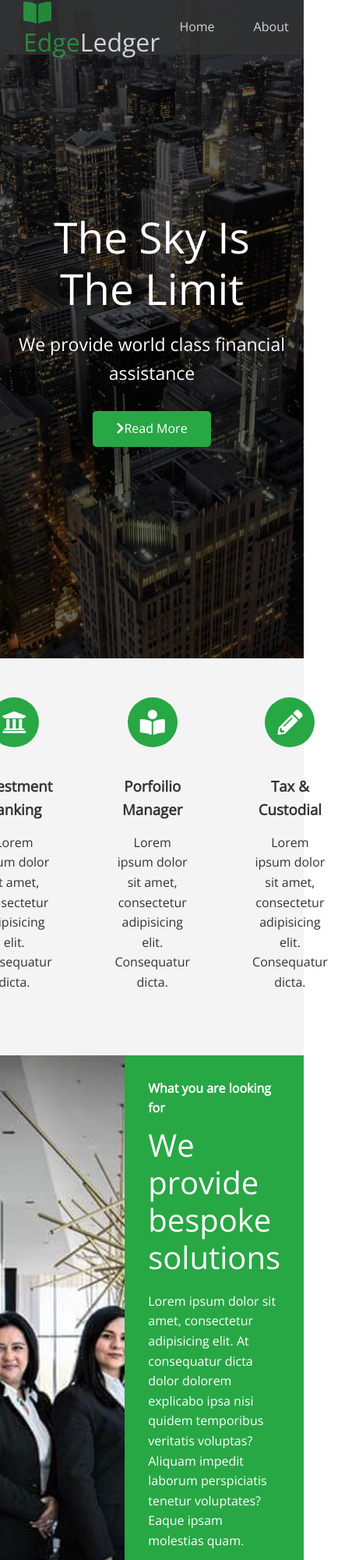
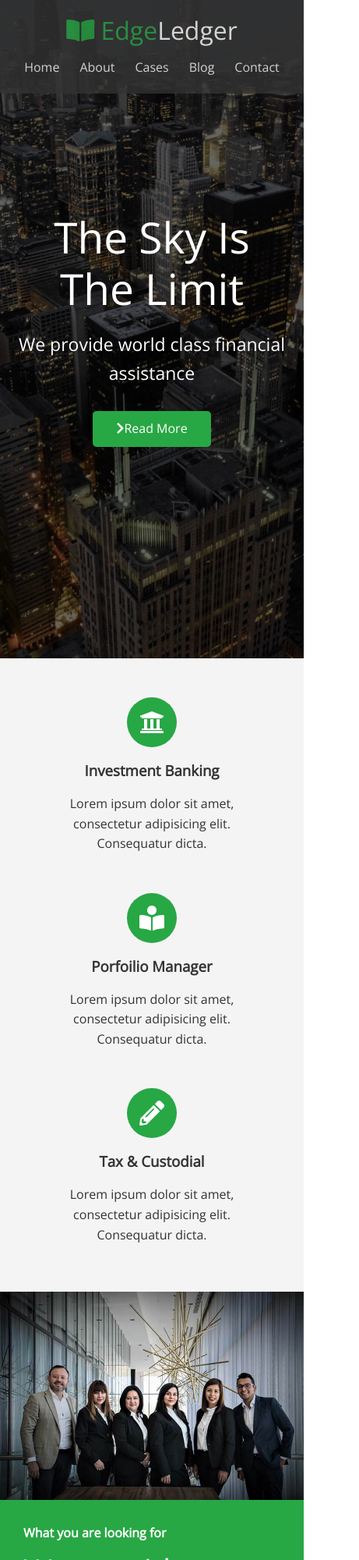
Before and after one commit to Rafael-Lopez/HTML-CSS, a plain HTML site: page EdgeLedger Website/index.html in a window 390 px wide. Shown: the top 2000 px of the page at 78% size, 461 px wide, since content can reach past the window. Drawn offline with nearby package versions, Linux system fonts and the light colour scheme.

Commit message:
EdgeLedger Website: Responsive Media Queries

```diff
--- a/EdgeLedger Website/css/style.css
+++ b/EdgeLedger Website/css/style.css
@@ -191,3 +191,30 @@ img {
 .footer .social > * {
     margin-right: 30px;
 }
+
+/*Mobile*/
+@media(max-width: 768px) {
+    .navbar {
+        flex-direction: column;
+        height: 120px;
+        padding: 20px;
+    }
+
+    .navbar a {
+        padding: 10px 10px;
+        margin: 0 3px;
+    }
+
+    .flex-items {
+        flex-direction: column;
+    }
+
+    .flex-columns .column, .flex-grid .column {
+        flex: 100%;
+        max-width: 100%;
+    }
+
+    .team img {
+        width: 70%;
+    }
+}
--- a/EdgeLedger Website/css/utilities.css
+++ b/EdgeLedger Website/css/utilities.css
@@ -56,13 +56,13 @@
     height: 100%;
 }
 
-.flex-items div {
+.flex-items > div {
     padding: 20px;
 }
 
 /*Flex Columns*/
 .flex-columns .flex-reverse .row {
-    flex-direction: revert;
+    flex-direction: row-reverse;
 }
 
 .flex-columns .row {
@@ -134,7 +134,7 @@
 .flex-grid .row {
     display: flex;
     flex-wrap: wrap;
-    padding: 0 40px;
+    padding: 0 4px;
 }
 
 .flex-grid .column {
--- a/EdgeLedger Website/index.html
+++ b/EdgeLedger Website/index.html
@@ -4,8 +4,8 @@
     <meta charset="UTF-8">
     <meta name="viewport" content="width=device-width, initial-scale=1.0">
     <link rel="stylesheet" href="https://cdnjs.cloudflare.com/ajax/libs/font-awesome/5.14.0/css/all.min.css" integrity="sha512-1PKOgIY59xJ8Co8+NE6FZ+LOAZKjy+KY8iq0G4B3CyeY6wYHN3yt9PW0XpSriVlkMXe40PTKnXrLnZ9+fkDaog==" crossorigin="anonymous" />
+    <link rel="stylesheet" href="css/utilities.css">
     <link rel="stylesheet" href="css/style.css">
-    <link rel="stylesheet" href="css/utilities.css">
     <title>Welcome to EdgeLedger</title>
 </head>
 <body id="home">
```
